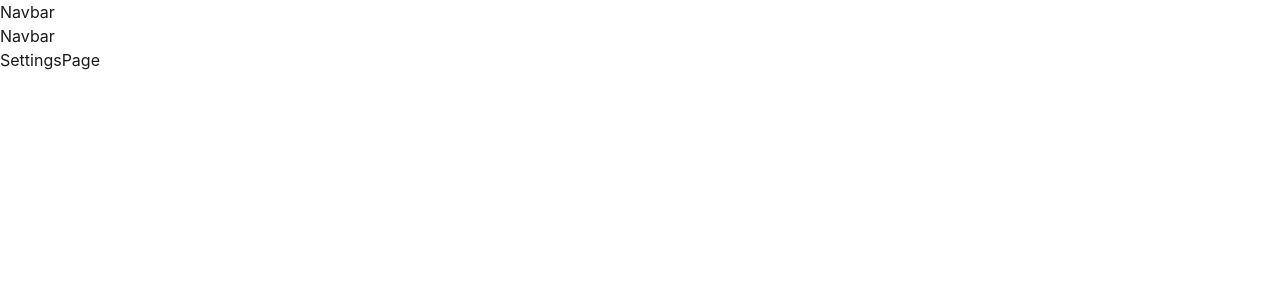
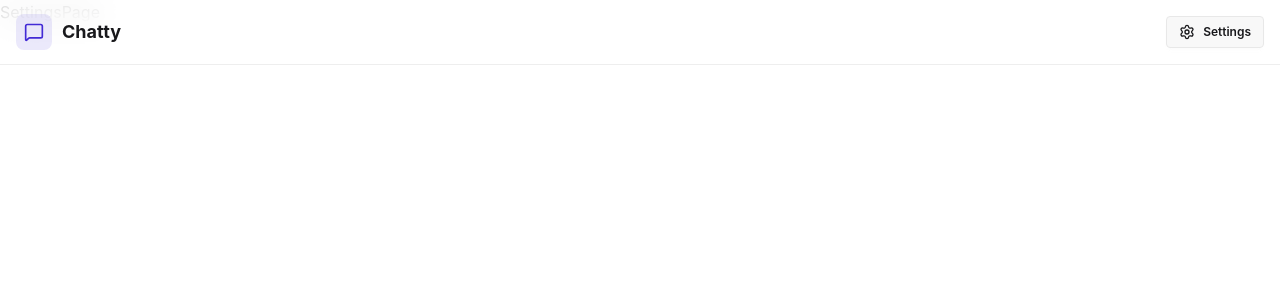
Before and after one commit to sawantjatin/Chat-App, a React (Vite) app in the folder frontend/: page /settings in a window 1280 px wide. Shown: the top 300 px of the page. Built offline with nearby package versions, Linux system fonts and the light colour scheme; no server answers.

Commit message:
logout functionalities and Navbar Component created

```diff
--- a/frontend/src/App.jsx
+++ b/frontend/src/App.jsx
@@ -27,7 +27,6 @@
 
   return (
     <div>
-      <Navbar />
       <Routes>
         <Route
           path="/"
--- a/frontend/src/components/Navbar.jsx
+++ b/frontend/src/components/Navbar.jsx
@@ -1,7 +1,58 @@
-import React from "react";
+import { Link } from "react-router-dom";
+import { useAuthStore } from "../store/useAuthStore";
+import { LogOut, MessageSquare, Settings, User } from "lucide-react";
 
 const Navbar = () => {
-  return <div>Navbar</div>;
+  const { logout, authUser } = useAuthStore();
+
+  return (
+    <header
+      className="bg-base-100 border-b border-base-300 fixed w-full top-0 z-40
+    backdrop-blur-lg bg-base-100/80"
+    >
+      <div className="container mx-auto px-4 h-16">
+        <div className="flex items-center justify-between h-full">
+          <div className="flex items-center gap-8">
+            <Link
+              to="/"
+              className="flex items-center gap-2.5 hover:opacity-80 transition-all"
+            >
+              <div className="size-9 rounded-lg bg-primary/10 flex items-center justify-center">
+                <MessageSquare className="w-5 h-5 text-primary" />
+              </div>
+              <h1 className="text-lg font-bold">Chatty</h1>
+            </Link>
+          </div>
+
+          <div className="flex items-center gap-2">
+            <Link
+              to={"/settings"}
+              className={`
+              btn btn-sm gap-2 transition-colors
+
+              `}
+            >
+              <Settings className="w-4 h-4" />
+              <span className="hidden sm:inline">Settings</span>
+            </Link>
+
+            {authUser && (
+              <>
+                <Link to={"/profile"} className={`btn btn-sm gap-2`}>
+                  <User className="size-5" />
+                  <span className="hidden sm:inline">Profile</span>
+                </Link>
+
+                <button className="flex gap-2 items-center" onClick={logout}>
+                  <LogOut className="size-5" />
+                  <span className="hidden sm:inline">Logout</span>
+                </button>
+              </>
+            )}
+          </div>
+        </div>
+      </div>
+    </header>
+  );
 };
-
 export default Navbar;
```
